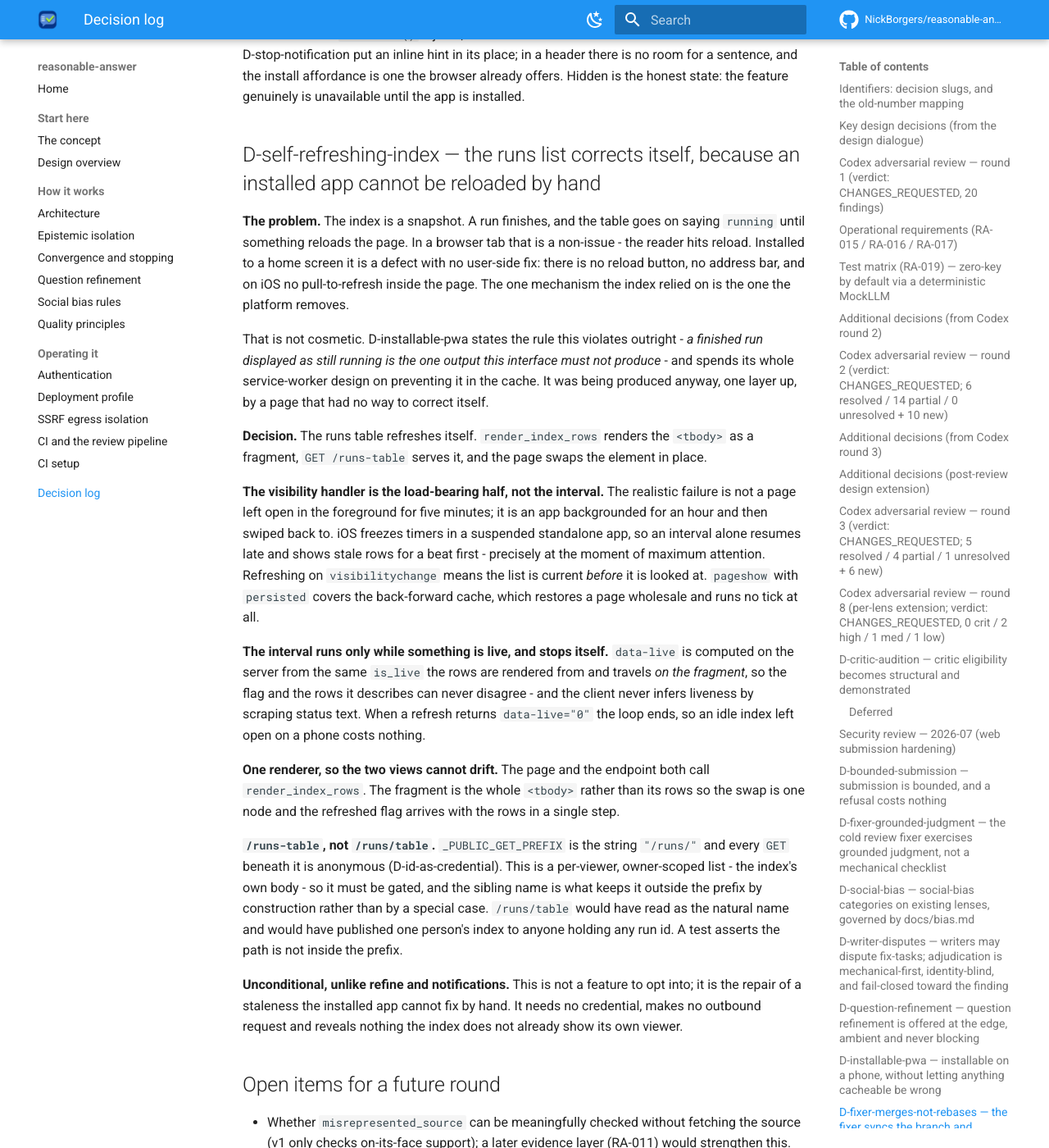
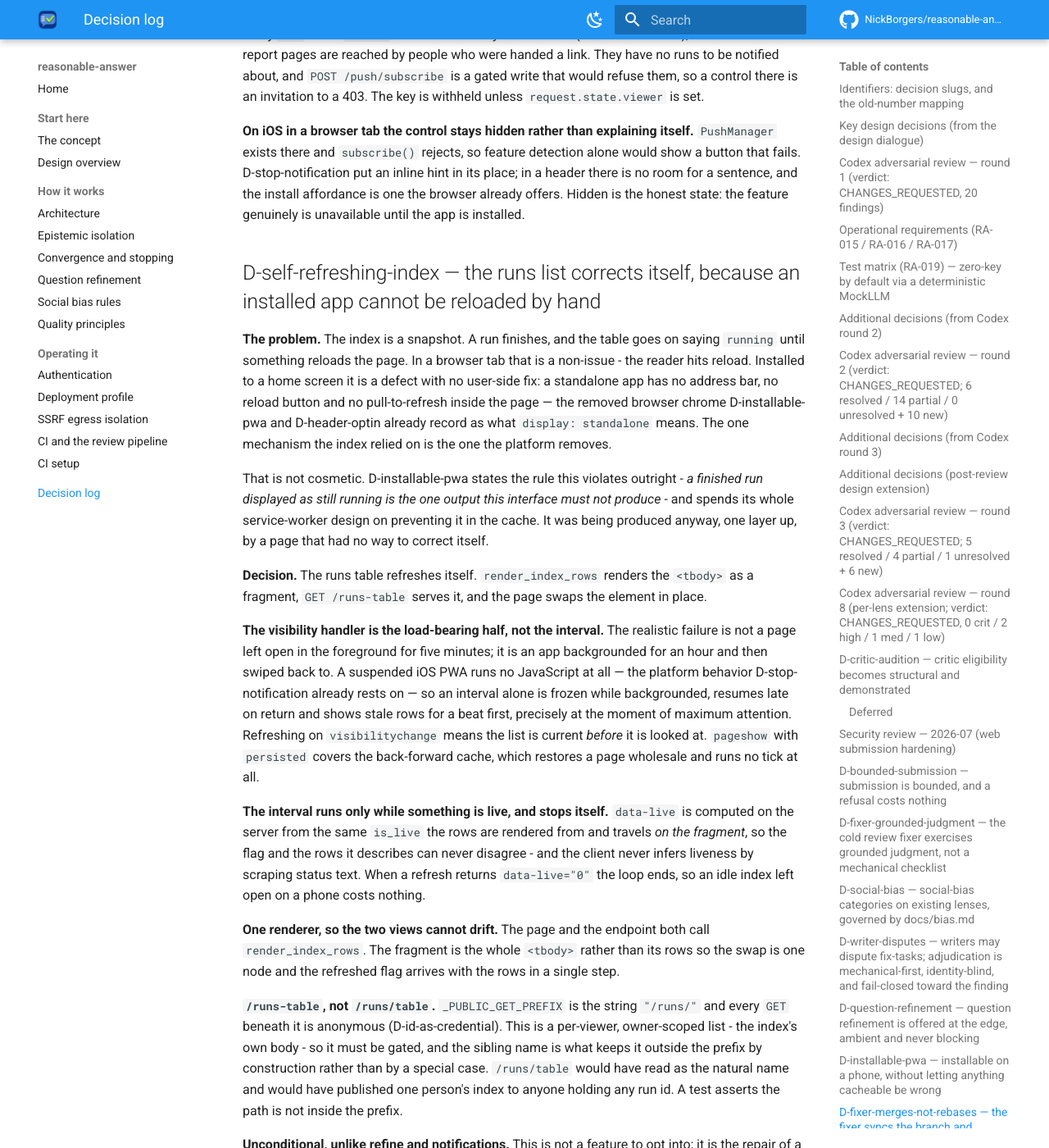
Before and after one commit to NickBorgers/reasonable-answer, an MkDocs documentation site: the page built from docs/decisions.md, in a window 1280 px wide and 1400 px high, scrolled down 69094 px. Shown: the whole window at 82% size. Built offline with MkDocs 1.6.1 and Material for MkDocs 9.7.7, drawn with Linux system fonts in a browser that asks for light colours; comment, search, counter and statistics services are not loaded; some of the changed text lies outside the part shown.

Commit message:
fix: address reviewer findings (cycle 1, cold)
Addressed all 3 blockers, all doc-text contradictions in docs/decisions.md; no code or invariant behavior changed (security/test/invariant approved). Grounded D-self-refreshing-index's flagged claims on already-accepted sibling decisions (standalone chrome; iOS suspension); fixed its 'needs no credential' line to state /runs-table stays authenticated/owner-scoped; added a supersede note to D-stop-notification. Suite, ruff, decision-number gate, citation tests, and mkdocs --strict all pass.

Addressed:
  - quality/qual-claim-unsupported-1
  - docs/docs-runs-table-credential-1
  - docs/docs-ios-optin-drift-1

```diff
--- a/docs/decisions.md
+++ b/docs/decisions.md
@@ -2116,6 +2116,12 @@
 deliver: an iOS Safari tab has `PushManager` and still cannot subscribe, so feature detection alone
 would show a button that fails, and the standalone check turns that into an instruction instead.
 
+> The last clause is superseded in part by **D-header-optin**, which moved this control into the
+> layout shell. A header has no room for an inline sentence, so on iOS in a browser tab the control
+> now stays hidden rather than rendering an instruction; the install affordance is the one the
+> browser already offers. Everything else here — click-gated permission, `hidden` until the browser
+> is known to deliver — stands.
+
 **Off by default.** Like every feature needing egress or a secret. With `push.enabled: false` there
 are no routes, no key on disk, and an index byte-identical to a build without any of this — the same
 promise D-question-refinement makes for refinement, and asserted the same way.
@@ -2216,9 +2222,10 @@
 
 **The problem.** The index is a snapshot. A run finishes, and the table goes on saying `running` until
 something reloads the page. In a browser tab that is a non-issue - the reader hits reload. Installed
-to a home screen it is a defect with no user-side fix: there is no reload button, no address bar, and
-on iOS no pull-to-refresh inside the page. The one mechanism the index relied on is the one the
-platform removes.
+to a home screen it is a defect with no user-side fix: a standalone app has no address bar, no reload
+button and no pull-to-refresh inside the page — the removed browser chrome D-installable-pwa and
+D-header-optin already record as what `display: standalone` means. The one mechanism the index relied
+on is the one the platform removes.
 
 That is not cosmetic. D-installable-pwa states the rule this violates outright - *a finished run
 displayed as still running is the one output this interface must not produce* - and spends its whole
@@ -2230,8 +2237,9 @@
 
 **The visibility handler is the load-bearing half, not the interval.** The realistic failure is not a
 page left open in the foreground for five minutes; it is an app backgrounded for an hour and then
-swiped back to. iOS freezes timers in a suspended standalone app, so an interval alone resumes late
-and shows stale rows for a beat first - precisely at the moment of maximum attention. Refreshing on
+swiped back to. A suspended iOS PWA runs no JavaScript at all — the platform behavior D-stop-notification
+already rests on — so an interval alone is frozen while backgrounded, resumes late on return
+and shows stale rows for a beat first, precisely at the moment of maximum attention. Refreshing on
 `visibilitychange` means the list is current *before* it is looked at. `pageshow` with `persisted`
 covers the back-forward cache, which restores a page wholesale and runs no tick at all.
 
@@ -2253,8 +2261,10 @@
 prefix.
 
 **Unconditional, unlike refine and notifications.** This is not a feature to opt into; it is the
-repair of a staleness the installed app cannot fix by hand. It needs no credential, makes no outbound
-request and reveals nothing the index does not already show its own viewer.
+repair of a staleness the installed app cannot fix by hand. It needs no new opt-in, no external-service
+credential and no outbound request. `/runs-table` stays authenticated and owner-scoped exactly like the
+index whose body it is — identity-required in `authentication.md`, gated by construction outside the
+public `/runs/` prefix — so it reveals nothing the index does not already show its own viewer.
 
 
 ## Open items for a future round
```
